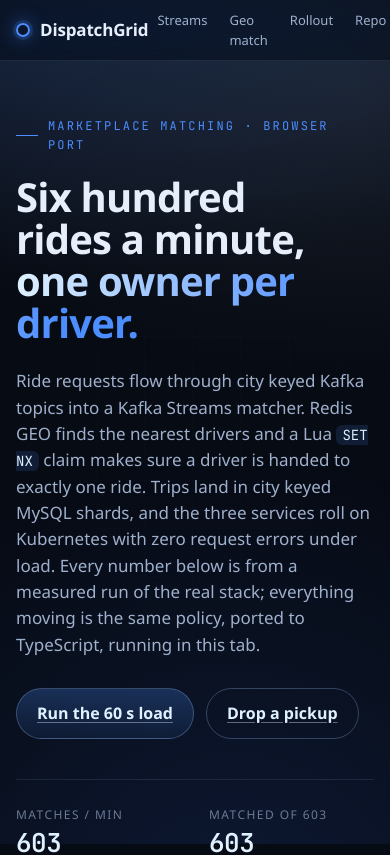
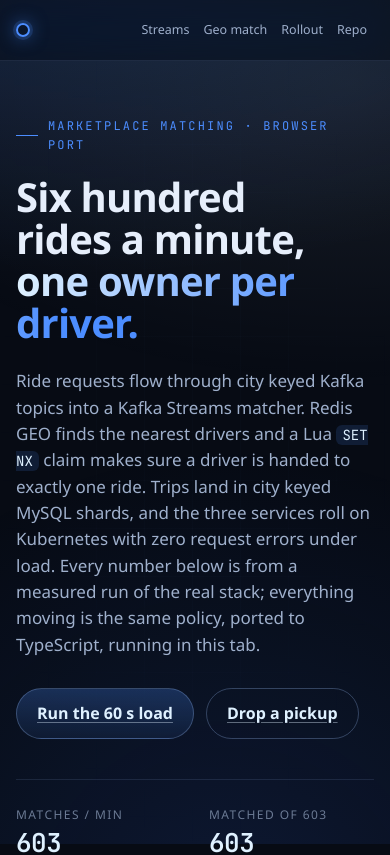
Before and after one commit to SAY-5/dispatchgrid, a React (Vite) app in the folder web/: page / in a window 390 px wide. Shown: the top 855 px of the page. Built offline with nearby package versions, Linux system fonts and the light colour scheme; a web font is replaced by a local one.

Commit message:
fix(web): nav fits a 390px viewport without horizontal scroll

```diff
--- a/web/src/styles/sections.css
+++ b/web/src/styles/sections.css
@@ -159,6 +159,16 @@
   }
 }
 @media (max-width: 520px) {
+  .brand span:last-child {
+    display: none;
+  }
+  .nav ul {
+    gap: 0;
+  }
+  .nav ul a {
+    padding: 8px 7px;
+    font-size: 12.5px;
+  }
   .nav ul li:nth-child(n + 4):not(:last-child) {
     display: none;
   }
```
